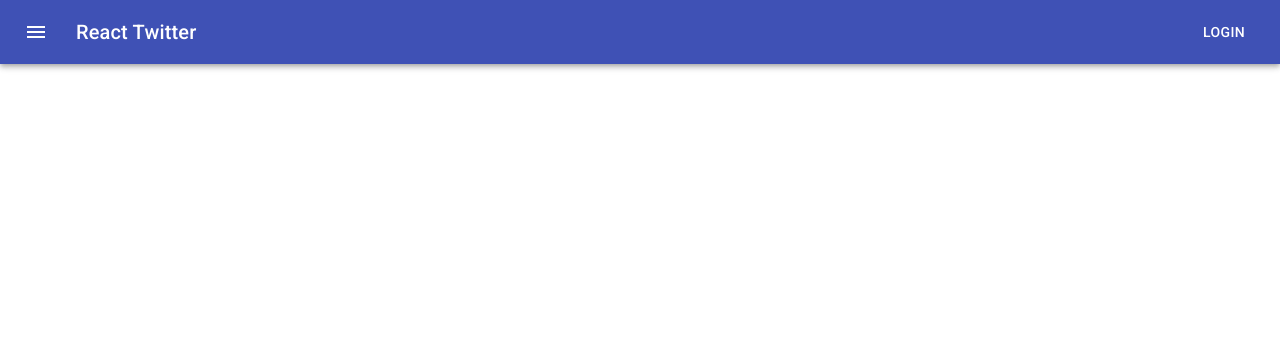
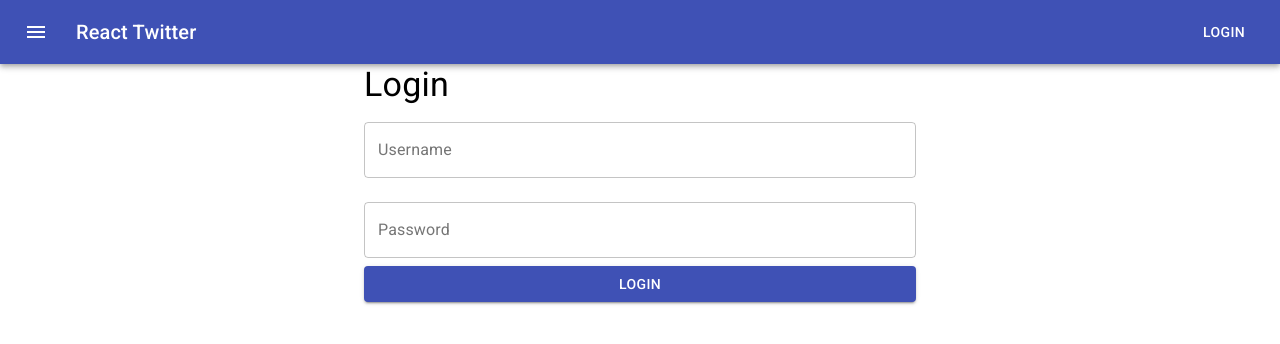
Before and after one commit to ErikaEspejo/twitter-react-app, a React (Create React App) app: page / in a window 1280 px wide. Shown: the top 344 px of the page. Built offline with nearby package versions, Linux system fonts and the light colour scheme; no server answers.

Commit message:
Authform and login

```diff
--- a/package.json
+++ b/package.json
@@ -10,6 +10,7 @@
     "@testing-library/user-event": "^12.1.10",
     "react": "^17.0.2",
     "react-dom": "^17.0.2",
+    "react-router-dom": "^5.2.0",
     "react-scripts": "4.0.3",
     "web-vitals": "^1.0.1"
   },
--- a/src/App.js
+++ b/src/App.js
@@ -1,5 +1,6 @@
 import React from 'react';
 import List from './containers/List';
+import AuthForm from './containers/AuthForm';
 
 import { makeStyles } from '@material-ui/core/styles';
 import AppBar from '@material-ui/core/AppBar';
@@ -43,6 +44,7 @@ function App() {
         </Toolbar>
       </AppBar>
       <Container maxWidth="sm">
+        <AuthForm />
         <List />
       </Container>
     </>
--- a/src/api/index.js
+++ b/src/api/index.js
@@ -1,5 +1,9 @@
 import * as Tweets from './tweets';
+import * as Users from './users';
 
-export const API = {
+const API = {
   ...Tweets,
+  ...Users,
 };
+
+export default API;
--- /dev/null
+++ b/src/api/users.js
@@ -0,0 +1,20 @@
+import { BASE_URL } from '../const';
+
+export async function login({ username = '', password = '' }) {
+  const response = await fetch(`${BASE_URL}/users/login`, {
+    method: 'POST',
+    headers: {
+      'Content-Type': 'application/json',
+    },
+    body: JSON.stringify({
+      username,
+      password,
+    }),
+  });
+  const { data, message } = await response.json();
+  if (message === 'ok') {
+    return Promise.resolve(data);
+  } else {
+    return Promise.reject(message);
+  }
+}
--- /dev/null
+++ b/src/containers/AuthForm.js
@@ -0,0 +1,51 @@
+import { Button, TextField, Typography } from '@material-ui/core';
+import React from 'react';
+import API from '../api';
+
+export default function AuthForm() {
+  async function onSubmit(event) {
+    event.preventDefault();
+    const { username, password } = event.target.elements;
+    try {
+      const data = await API.login({
+        username: username.value,
+        password: password.value,
+      });
+      console.log(data);
+    } catch (error) {
+      console.error(error);
+    }
+  }
+
+  return (
+    <>
+      <Typography variant="h4">Login</Typography>
+      <form onSubmit={onSubmit}>
+        <TextField
+          name="username"
+          label="Username"
+          variant="outlined"
+          margin="normal"
+          fullWidth
+        />
+        <TextField
+          name="password"
+          label="Password"
+          type="password"
+          variant="outlined"
+          margin="normal"
+          fullWidth
+        />
+        <Button
+          variant="contained"
+          color="primary"
+          margin="normal"
+          fullWidth
+          type="submit"
+        >
+          Login
+        </Button>
+      </form>
+    </>
+  );
+}
--- a/src/containers/List.js
+++ b/src/containers/List.js
@@ -1,12 +1,21 @@
 import React, { useEffect, useState } from 'react';
 import Tweet from '../components/Tweet';
-import { API } from '../api';
+import API from '../api';
 
 const List = () => {
   const [data, setData] = useState([]);
 
+  async function loadList() {
+    try {
+      const { data = [] } = await API.getTweets();
+      setData(data);
+    } catch (error) {
+      console.log(error);
+    }
+  }
+
   useEffect(() => {
-    API.getTweets().then((response) => setData(response));
+    loadList();
   }, []);
 
   return (
```
Also changed, not shown: 1 other file (tests, documents, lock files or other folders).
